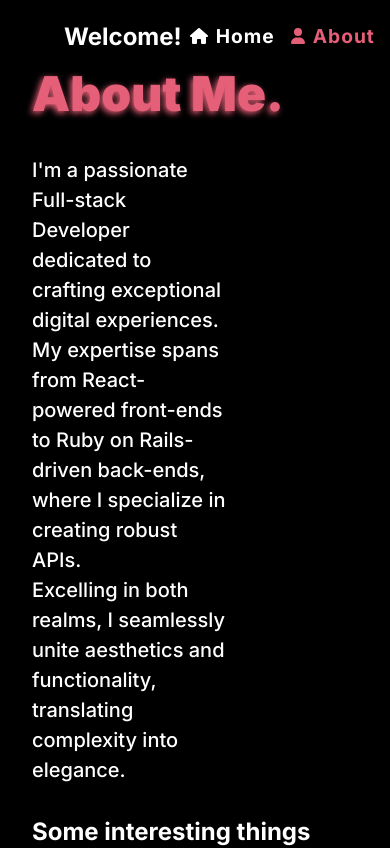
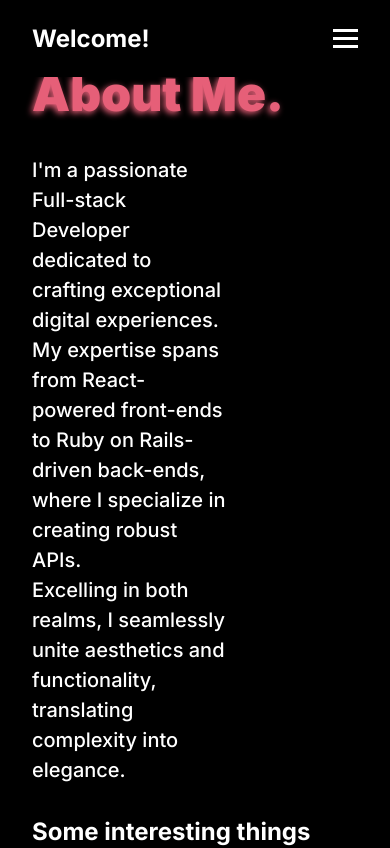
Before and after one commit to NicolasAndrehh/Nicolas-Portfolio, a React (Vite) app: page /about in a window 390 px wide. Shown: the top 848 px of the page. Built offline with nearby package versions, Linux system fonts and the light colour scheme.

Commit message:
Make navigation responsive

```diff
--- a/src/components/header/header.jsx
+++ b/src/components/header/header.jsx
@@ -1,14 +1,17 @@
 import {
-  faBriefcase, faEnvelope,
-  faHouse, faUser,
+  faBriefcase,
+  faEnvelope,
+  faHouse,
+  faUser,
 } from '@fortawesome/free-solid-svg-icons';
 import { FontAwesomeIcon } from '@fortawesome/react-fontawesome';
-import { useEffect, useState } from 'react';
+import React, { useEffect, useState } from 'react';
 import { NavLink } from 'react-router-dom';
 import './header.scss';
 
 const Header = () => {
   const [scrolled, setScrolled] = useState(false);
+  const [mobileNavOpen, setMobileNavOpen] = useState(false);
 
   useEffect(() => {
     const handleScroll = () => {
@@ -26,32 +29,47 @@ const Header = () => {
     };
   }, []);
 
+  const closeNav = () => {
+    setMobileNavOpen(false);
+  };
+
+  const toggleMobileNav = () => {
+    setMobileNavOpen(!mobileNavOpen);
+  };
+
   return (
     <header className={scrolled ? 'header scrolled' : 'header'}>
-      <h1>Welcome!</h1>
+      <div className="header-group">
+        <h1>Welcome!</h1>
 
-      <nav className="navbar">
+        <div className="hamburger" onClick={toggleMobileNav} onKeyUp={toggleMobileNav} role="button" tabIndex={0}>
+          <div className="bar" />
+          <div className="bar" />
+          <div className="bar" />
+        </div>
+      </div>
+      <nav className={`navbar ${mobileNavOpen ? 'mobile-nav-open' : ''}`}>
         <ul className="nav-links">
           <li className="nav-item">
-            <NavLink to="/" end>
+            <NavLink to="/" end onClick={closeNav}>
               <FontAwesomeIcon icon={faHouse} className="icon" />
               Home
             </NavLink>
           </li>
           <li className="nav-item">
-            <NavLink to="/about">
+            <NavLink to="/about" onClick={closeNav}>
               <FontAwesomeIcon icon={faUser} className="icon" />
               About
             </NavLink>
           </li>
           <li className="nav-item">
-            <NavLink to="/projects">
+            <NavLink to="/projects" onClick={closeNav}>
               <FontAwesomeIcon icon={faBriefcase} className="icon" />
               Projects
             </NavLink>
           </li>
           <li className="nav-item">
-            <NavLink to="/contact">
+            <NavLink to="/contact" onClick={closeNav}>
               <FontAwesomeIcon icon={faEnvelope} className="icon" />
               Contact
             </NavLink>
--- a/src/components/header/header.scss
+++ b/src/components/header/header.scss
@@ -17,14 +17,39 @@
   background-color: #000;
   transition: border-bottom 0.1s ease-in-out;
 
+  .header-group {
+    flex: 1;
+  }
+
   h1 {
     color: #fff;
     font-size: 1.5rem;
     flex: 1;
   }
 
+  .hamburger {
+    display: none;
+    cursor: pointer;
+
+    .bar {
+      width: 25px;
+      height: 3px;
+      background-color: #fff;
+      margin: 5px 0;
+      transition: 0.4s;
+    }
+  }
+
   .navbar {
     flex: 1;
+
+    &.mobile-nav-open {
+      transform: translateY(0);
+      opacity: 1;
+    }
+
+  }
+
 
   .nav-links {
     display: flex;
@@ -87,4 +112,66 @@
     }
   }
 }
+
+@media (max-width: 768px) {
+  .header {
+    padding: 1.5rem 2rem;
+    flex-direction: column;
+    gap: 1rem;
+
+    .header-group {
+      display: flex;
+      align-items: center;
+      justify-content: space-between;
+      width: 100%;
+      flex: 1;
     }
+
+    .hamburger {
+      display: block;
+    }
+
+    .navbar {
+      display: none;
+      flex: none;
+      width: 100%;
+
+      .nav-links {
+        flex-direction: column;
+        width: 100%;
+        gap: 1rem;
+
+        .nav-item {
+          width: 100%;
+
+          a {
+            width: 100%;
+            justify-content: center;
+
+            &:hover {
+              color: #fff;
+
+              .icon {
+                color: #fff;
+              }
+            }
+          }
+        }
+
+        .active {
+          background-color: variables.$color-primary;
+          color: #fff;
+
+          .icon {
+            color: #fff;
+          }
+        }
+      }
+    }
+
+    .mobile-nav-open {
+      display: flex;
+      transform: translateX(100%);
+    }
+  }
+}
```
Lines whose indentation alone changed are shown as unchanged.
